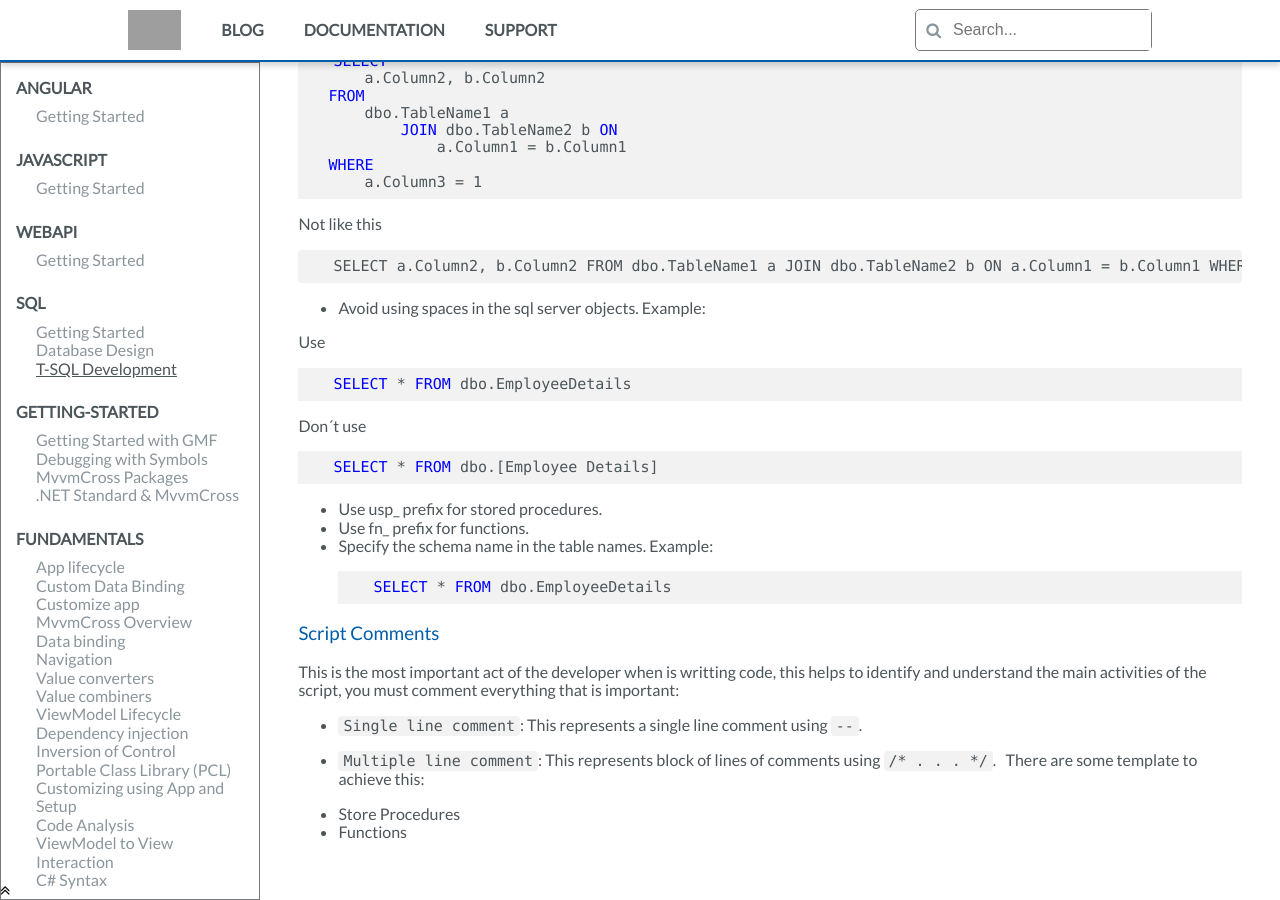
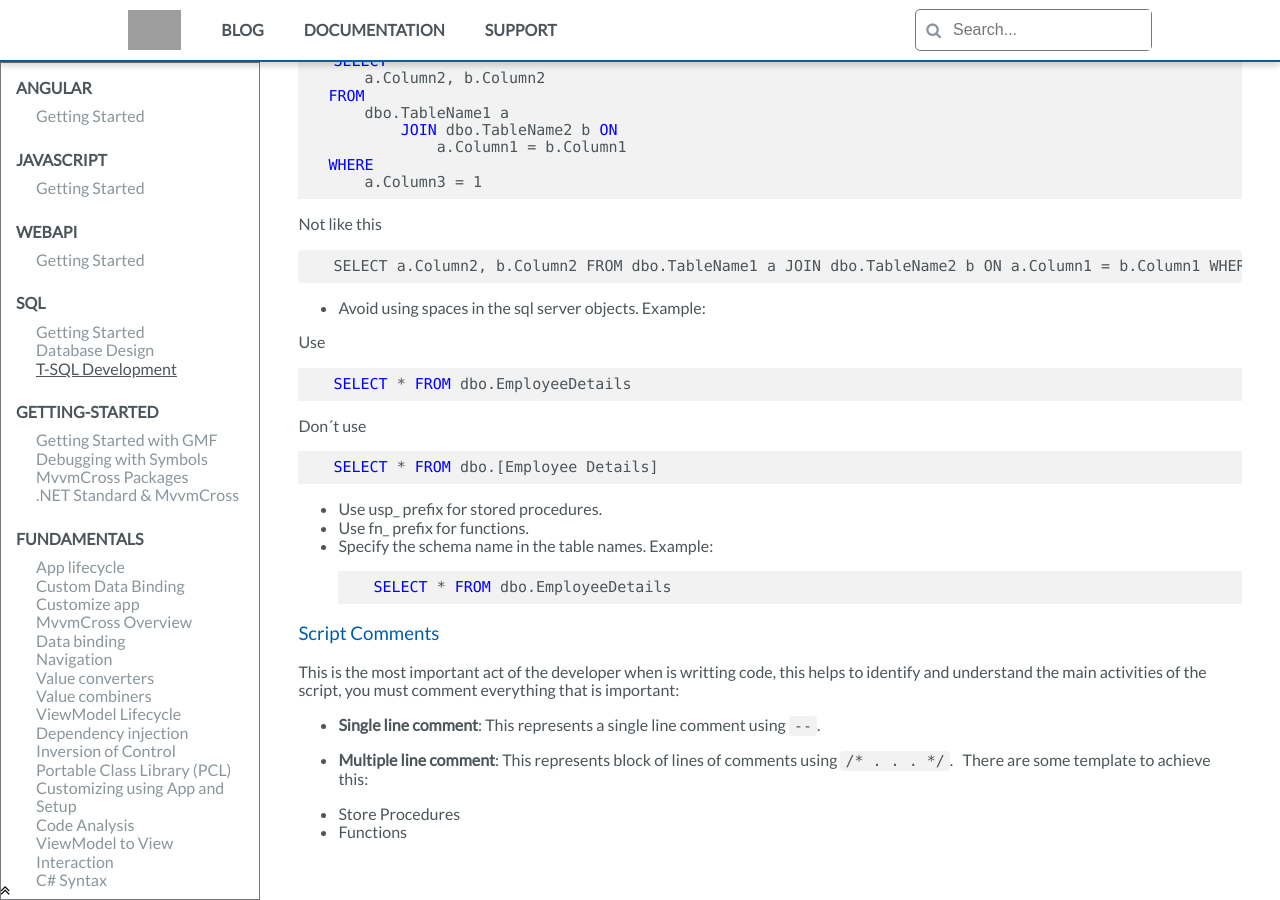
Before and after one commit to gmfjlr/DevForDev, a Jekyll site: the page built from docs/_documentation/sql/t-sql-development.md, in a window 1280 px wide and 900 px high, scrolled down 827 px. Built offline with Jekyll 4.4.1, drawn with Linux system fonts in a browser that asks for light colours; nearby versions of some CDN libraries; comment, search, counter and statistics services are not loaded; grey boxes are pictures that could not be loaded.

```diff
--- a/docs/_documentation/sql/t-sql-development.md
+++ b/docs/_documentation/sql/t-sql-development.md
@@ -85,8 +85,8 @@ Don´t use
 
 This is the most important act of the developer when is writting code, this helps to identify and understand the main activities of the script, you must comment everything that is important:
 
-  - `Single line comment`: This represents a single line comment using `--`.
-  - `Multiple line comment`: This represents block of lines of comments using `/* . . . */`.
+  - **Single line comment**: This represents a single line comment using `--`.
+  - **Multiple line comment**: This represents block of lines of comments using `/* . . . */`.
 
 There are some template to achieve this:
 
```
